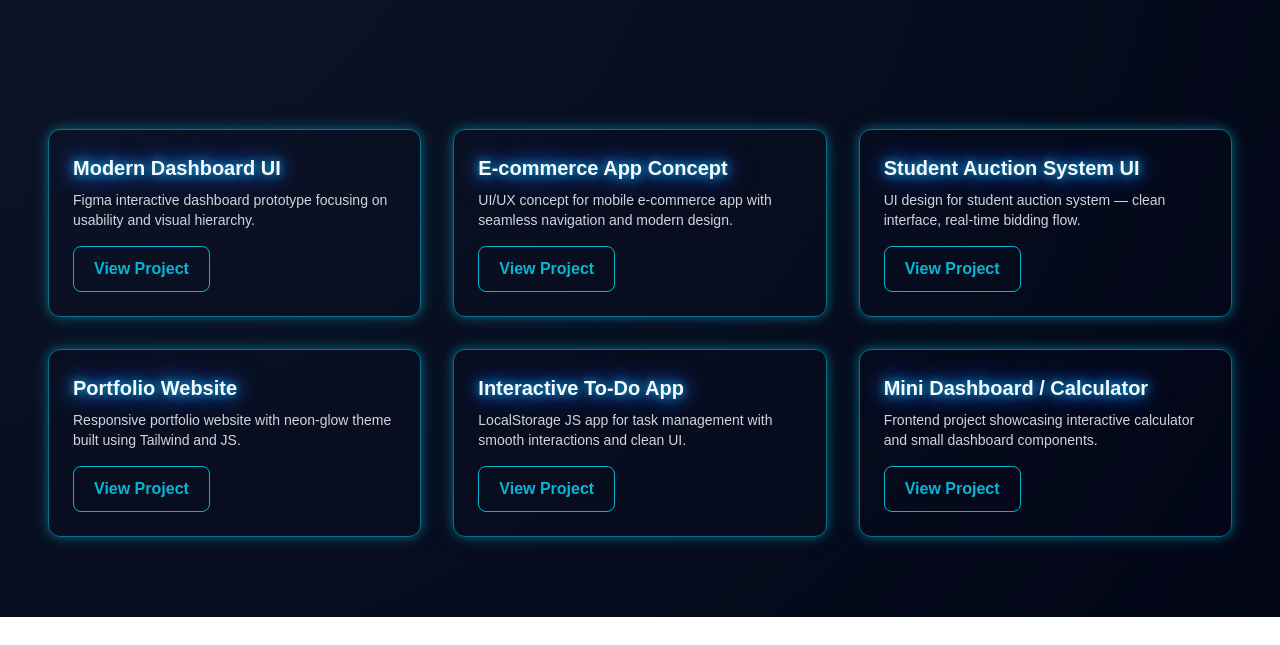
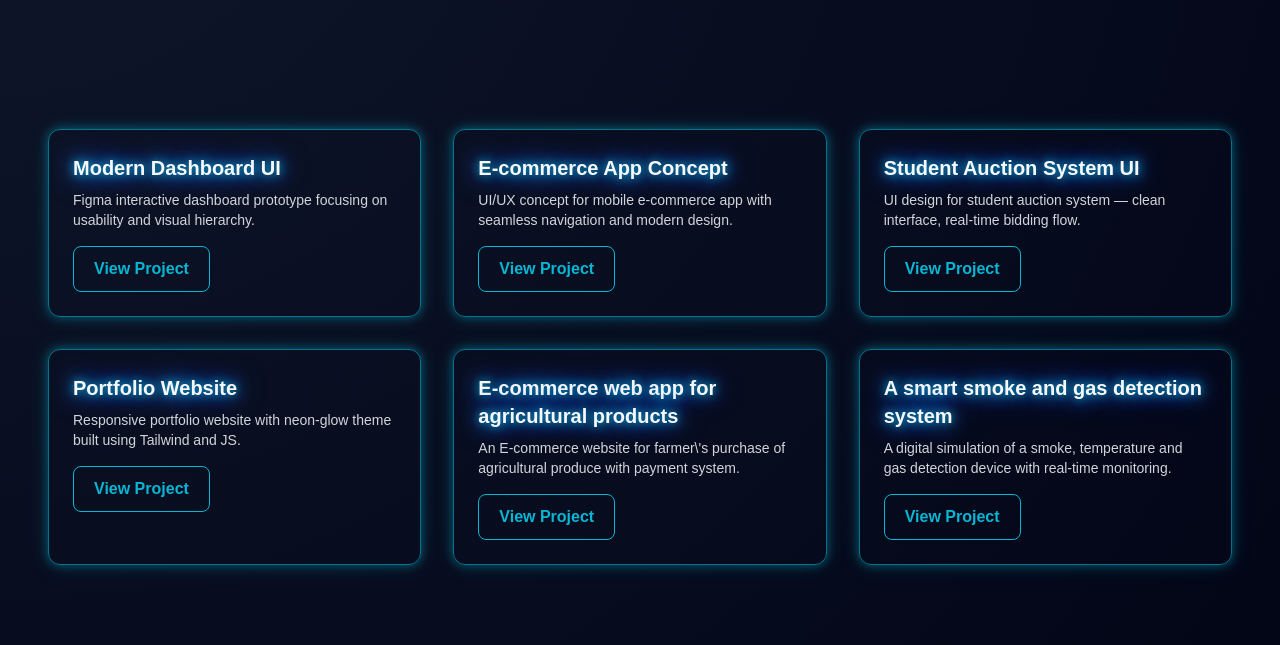
Before and after one commit to Basquare01/My-portfo, a website: page projects.html in a window 1280 px wide. Shown: the part 271-916 px from the top of the page. Before the commit the page ends 888 px from the top, so only its background shows below. Drawn offline with nearby package versions, Linux system fonts and the light colour scheme.

Commit message:
Update projects.html

```diff
--- a/projects.html
+++ b/projects.html
@@ -156,15 +156,15 @@
 
       <!-- Project 5 -->
       <div class="neon-card p-6 rounded-xl" data-aos="fade-up" data-aos-delay="300">
-        <h3 class="text-xl font-semibold neon-text mb-2">Interactive To-Do App</h3>
-        <p class="text-gray-300 text-sm mb-4">LocalStorage JS app for task management with smooth interactions and clean UI.</p>
+        <h3 class="text-xl font-semibold neon-text mb-2">E-commerce web app for agricultural products</h3>
+        <p class="text-gray-300 text-sm mb-4">An E-commerce website for farmer\'s purchase of agricultural produce with payment system.</p>
         <button class="neon-btn rounded-lg view-project-btn" data-project="todo">View Project</button>
       </div>
 
       <!-- Project 6 -->
       <div class="neon-card p-6 rounded-xl" data-aos="fade-up" data-aos-delay="350">
-        <h3 class="text-xl font-semibold neon-text mb-2">Mini Dashboard / Calculator</h3>
-        <p class="text-gray-300 text-sm mb-4">Frontend project showcasing interactive calculator and small dashboard components.</p>
+        <h3 class="text-xl font-semibold neon-text mb-2">A smart smoke and gas detection system</h3>
+        <p class="text-gray-300 text-sm mb-4">A digital simulation of a smoke, temperature and gas detection device with real-time monitoring.</p>
         <button class="neon-btn rounded-lg view-project-btn" data-project="mini">View Project</button>
       </div>
 
@@ -199,7 +199,7 @@
         desc: 'Interactive dashboard UI built in Figma, showcasing charts, analytics, light & dark mode and clean layout .',
         link: 'https://sidebar-menu-dark-light-mode.netlify.app/'
       },
-      ecommerce: {
+      todo: {
         title: 'E-commerce web app for agricultural products',
         desc: 'An E-commerce website for farmer\'s purchase of agricultural produce with payment system.',
         link: 'https://blesseddshop.netlify.app/'
```
